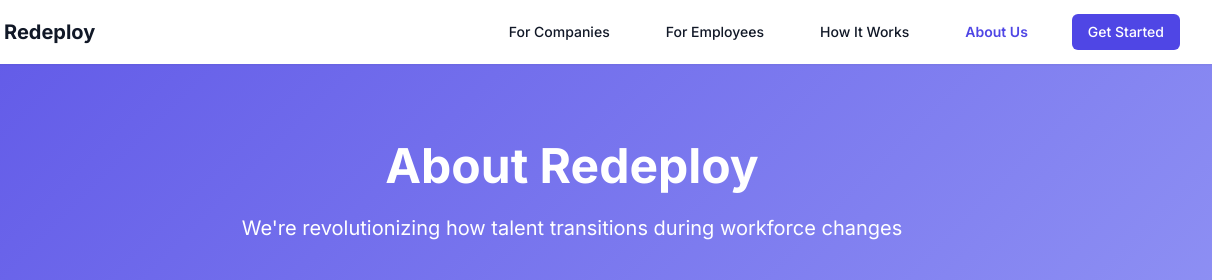
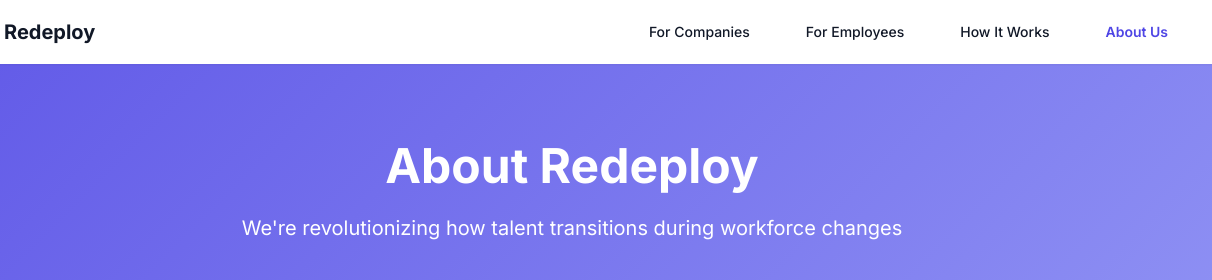
Before and after one commit to JawadShegiwal/Redeploy, a plain HTML site: page About US.html in a window 1280 px wide. Shown: the top 280 px of the page, 68-1280 px from the left. Drawn offline with nearby package versions, Linux system fonts and the light colour scheme.

Commit message:
Update About US.html

```diff
--- a/About US.html
+++ b/About US.html
@@ -65,7 +65,7 @@
                     <a href="For Employees.html" class="text-gray-900 hover:text-indigo-600 px-3 py-2 text-sm font-medium">For Employees</a>
                     <a href="how-it-works.html" class="text-gray-900 hover:text-indigo-600 px-3 py-2 text-sm font-medium">How It Works</a>
                     <a href="#" class="text-gray-900 hover:text-indigo-600 px-3 py-2 text-sm font-medium text-indigo-600 font-semibold">About Us</a>
-                    <a href="https://calendly.com/jawadafghan01/30min" class="bg-indigo-600 text-white px-4 py-2 rounded-md text-sm font-medium hover:bg-indigo-700 transition-colors">Get Started</a>
+                    <!-- Removed the Get Started button from here -->
                 </div>
                 <div class="-mr-2 flex items-center md:hidden">
                     <button type="button" id="mobile-menu-button" class="inline-flex items-center justify-center p-2 rounded-md text-gray-400 hover:text-gray-500 hover:bg-gray-100 focus:outline-none focus:ring-2 focus:ring-inset focus:ring-indigo-500" aria-controls="mobile-menu" aria-expanded="false">
@@ -82,7 +82,7 @@
                 <a href="For Employees.html" class="mobile-menu-link">For Employees</a>
                 <a href="how-it-works.html" class="mobile-menu-link">How It Works</a>
                 <a href="#" class="mobile-menu-link text-indigo-600 font-semibold">About Us</a>
-                <a href="https://calendly.com/jawadafghan01/30min" class="mobile-cta">Get Started</a>
+                <!-- Removed the Get Started button from here as well -->
             </div>
         </div>
     </nav>
```
